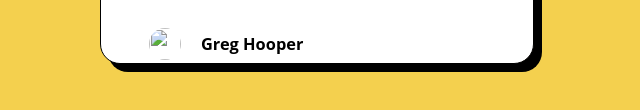
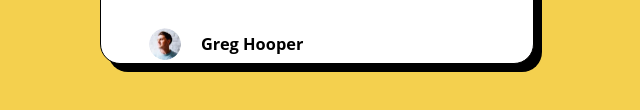
Before and after one commit to S-Hacker-I/blog-preview-card-main, a plain HTML site: page index.html in a window 1280 px wide. Shown: the part 622-732 px from the top of the page, 323-963 px from the left. Drawn offline with Linux system fonts and the light colour scheme.

Commit message:
Update index.html

```diff
--- a/index.html
+++ b/index.html
@@ -28,7 +28,7 @@
       <h2>HTML & CSS foundations</h2>
       <p>These languages are the backbone of every website, defining structure, content, and presentation.</p>
       <div class="user">
-        <img src="/image-avatar.webp" alt="">
+        <img src="/images/image-avatar.webp" alt="">
         <h3>Greg Hooper</h3>
 
     </div>
```
